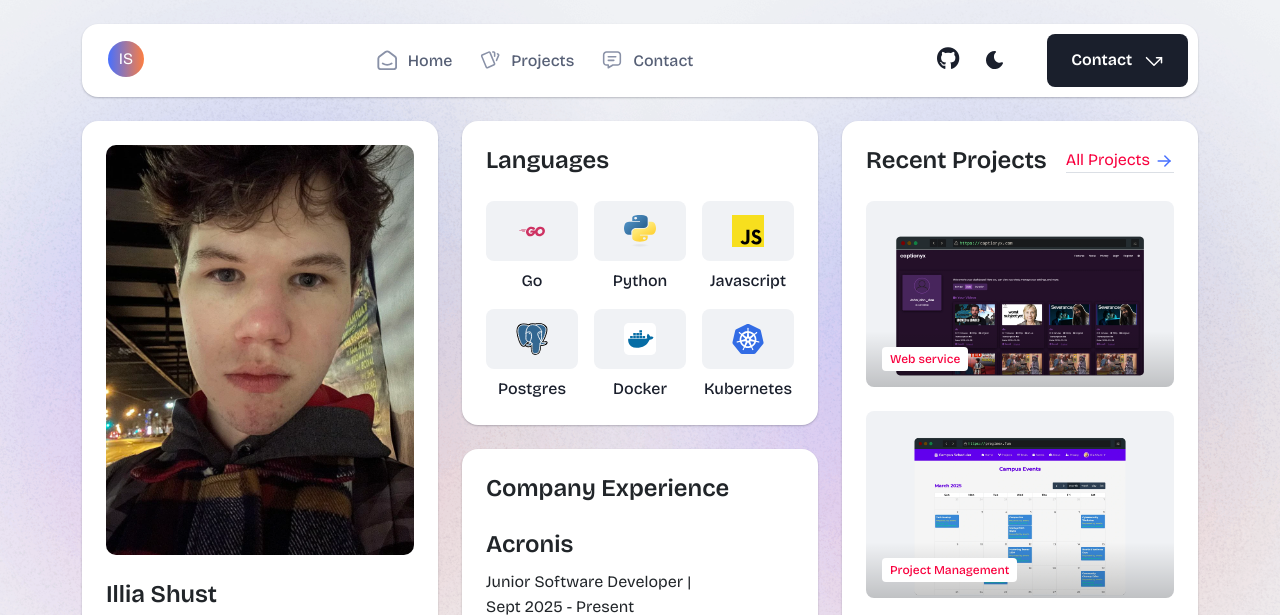
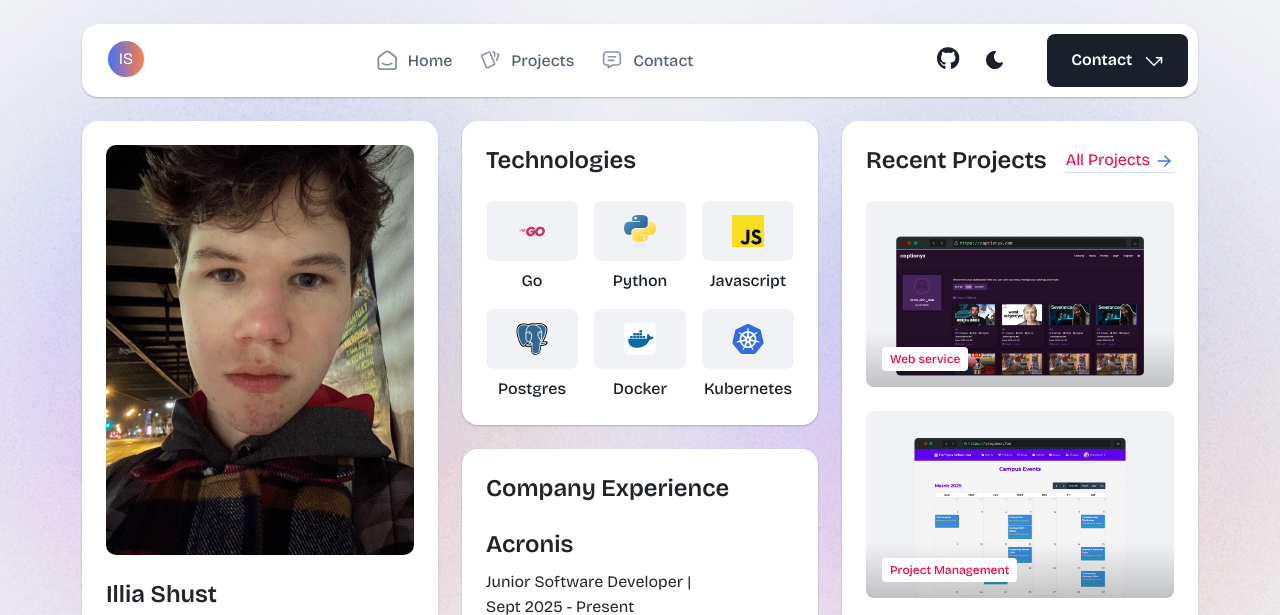
Before and after one commit to awerks/portfolio, a Python web app: template templates/index.html in a window 1280 px wide. Shown: the top 615 px of the page. Run offline with Jinja, Linux system fonts and the light colour scheme; the template is opened without the code that fills it, so the values that code supplies are empty.

Commit message:
Update card title

```diff
--- a/templates/index.html
+++ b/templates/index.html
@@ -8,7 +8,7 @@
                 <div class="col-lg-12">
                     <div class="card expertise-card">
                         <div class="card-body">
-                            <h3 class="card-title">Languages</h3>
+                            <h3 class="card-title">Technologies</h3>
                             <div class="mt-24 expertise-main">
                                 <div class="row g-3">
                                     <div class="col-xl-4 col-md-4 col-sm-6 col-6">
```
